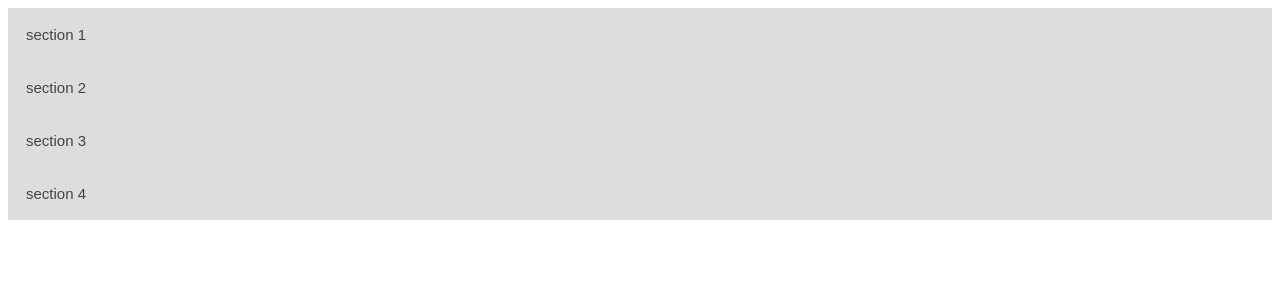
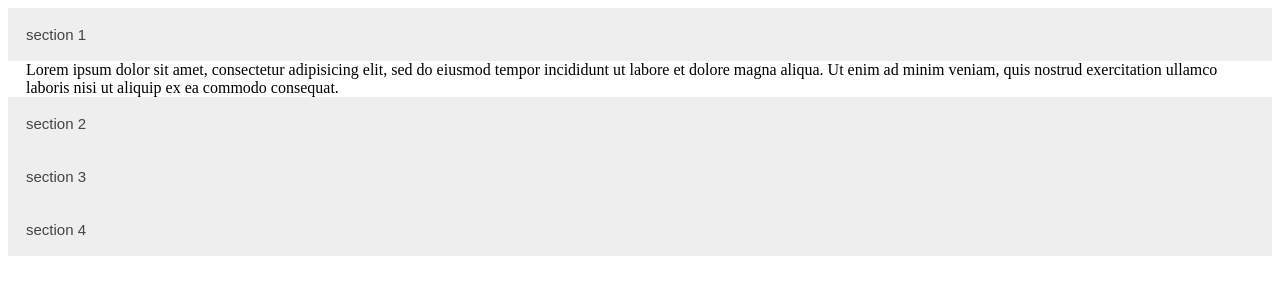
Before and after one commit to suhel-xpendablez/courseTutor, a plain HTML site: page index.html in a window 1280 px wide. Both pictures are taken after a click on the button "section 1". Drawn offline with Linux system fonts and the light colour scheme.

Commit message:
Updated File

```diff
--- a/index.html
+++ b/index.html
@@ -79,39 +79,33 @@ div.panel {
 }
 ]
 
-
-
-    var getAllContent = function(){
-      return chapters;
-    }
-    getAllContent();
-
+var model = chapters;
+var divEle = document.getElementById('mainDiv');
 var contentView = function(){
-      var divEle = document.getElementById('mainDiv');
-      // console.log(divEle);
-      var content = getAllContent();
-      console.log(content);
+  console.log(divEle);
+  var content = chapters;
   for(var i=0; i<content.length; i++){
     var buttonEle = document.createElement('button');
-        buttonEle.setAttribute("class", "accordion active");
+    buttonEle.setAttribute("class", "accordion");
+    var divElem1 = document.createElement('div');
+    var spanElem = document.createElement('span');
+    divElem1.setAttribute("class", "panel");
     buttonEle.textContent = content[i].chapterName;
-        buttonEle.addEventListener('click', (function(){
+    spanElem.textContent = content[i].subTopic;
+    buttonEle.addEventListener('click', (function(i){
       return function(){
-            // alert("Hello");
-            // var divElem1 = document.createElement('div');
-              var divElem1 = document.createElement('div');
-              divElem1.innerHTML =
-              // divElem1.style.display=block;
-              console.log(divElem1);
-              // divElem1.setAttribute("class", panel);
-              var spanElem = document.createElement('span');
-              console.log(spanElem);
-              spanElem.textContent = current.subTopic[j].stName;
-              divElem1.style.display='block';
+        var toggle = document.getElementsByClassName("panel");
+        console.log(toggle);
+        if(toggle[i].style.display == 'block'){
+          toggle[i].style.display = 'none';
+        }else {
+          toggle[i].style.display = 'block';
+        }
+      }
+    })(i));
     divElem1.appendChild(spanElem);
-          }
-        }));
     divEle.appendChild(buttonEle);
+    divEle.appendChild(divElem1);
   }
 }
 contentView();
```
Lines whose indentation alone changed are shown as unchanged.
